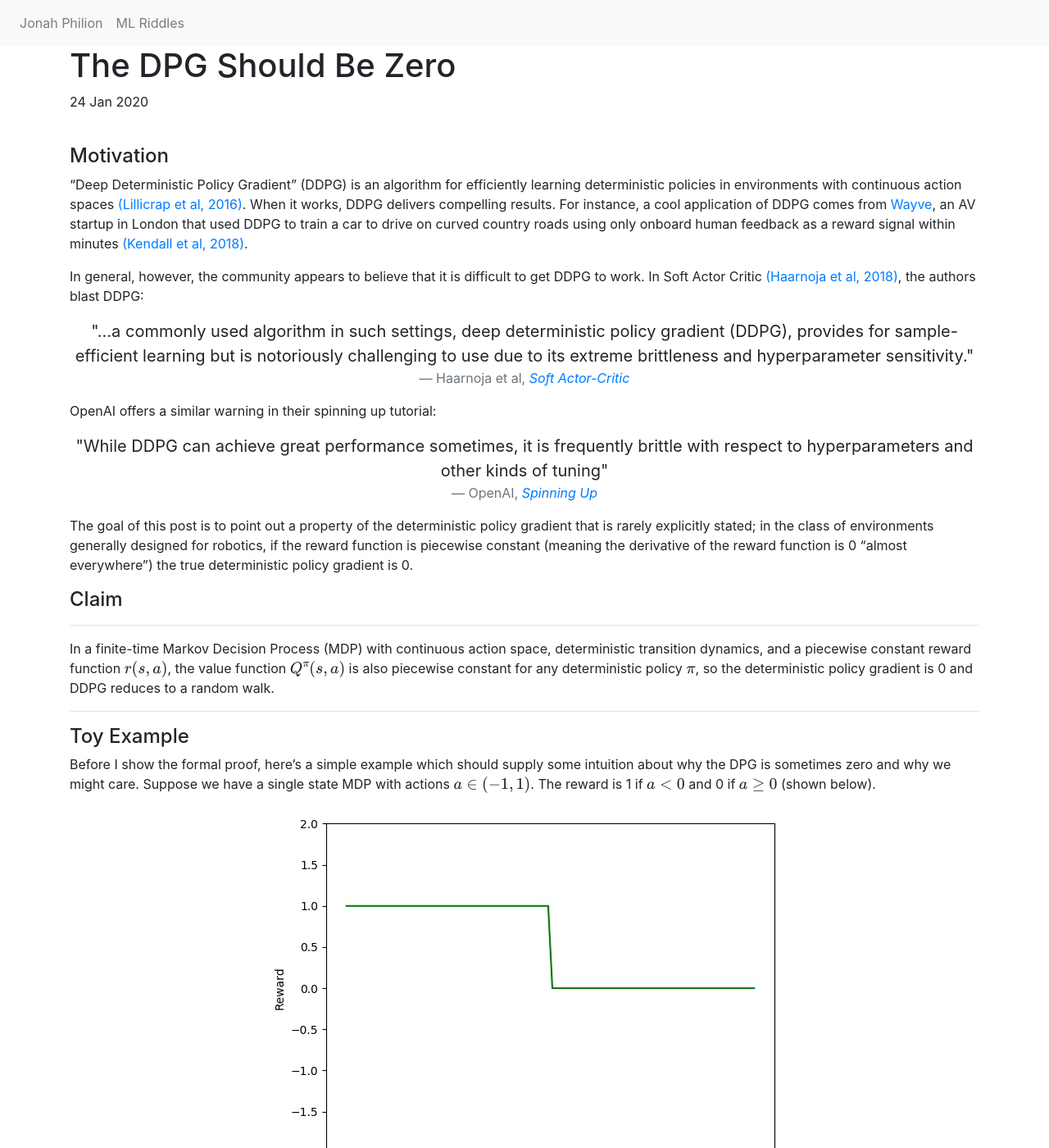
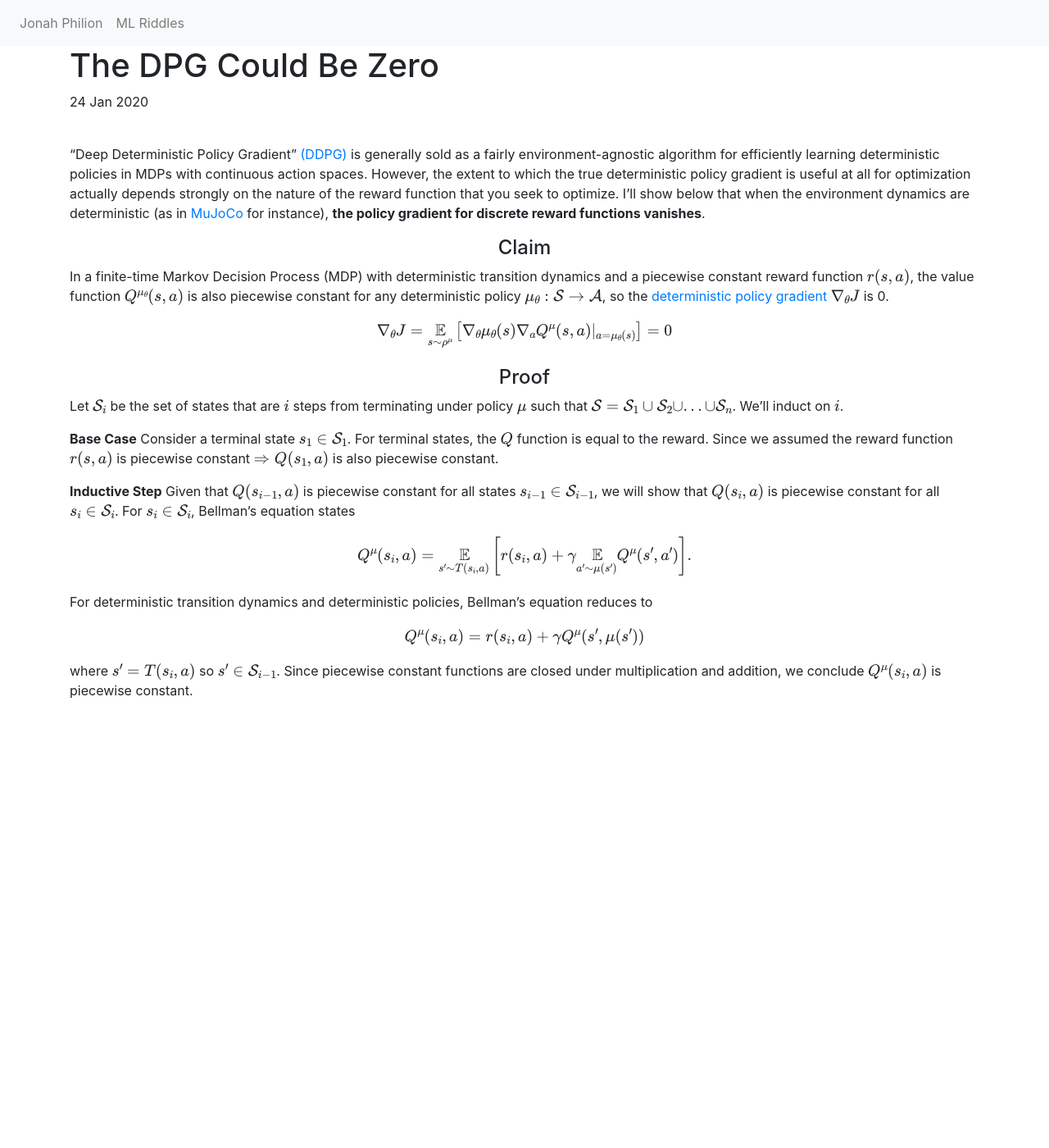
Before and after one commit to jonahthelion/jonahthelion.github.io, a Jekyll site: the page built from _posts/2020-01-24-the-dpg-could-be-zero.md, in a window 1280 px wide and 1400 px high. Shown: the whole window at 82% size. Built offline with Jekyll 4.4.1, drawn with Linux system fonts in a browser that asks for light colours; formulas are drawn with MathJax 3; some of the changed text lies outside the part shown.

Commit message:
looking better

```diff
--- a/_posts/2020-01-24-the-dpg-should-be-zero.md
+++ b/_posts/2020-01-24-the-dpg-could-be-zero.md
@@ -1,14 +1,42 @@
 ---
 layout: post
-title: "The DPG Should Be Zero"
+title: "The DPG Could Be Zero"
 date: 2020-01-24
 puzzle:
 ---
 
-#### Motivation
-"Deep Deterministic Policy Gradient" (DDPG) is an algorithm for efficiently learning deterministic policies in environments with continuous action spaces [(Lillicrap et al, 2016)](https://arxiv.org/abs/1509.02971). When it works, DDPG delivers compelling results. For instance, a cool application of DDPG comes from [Wayve](https://wayve.ai/), an AV startup in London that used DDPG to train a car to drive on curved country roads using only onboard human feedback as a reward signal within minutes [(Kendall et al, 2018)](https://arxiv.org/abs/1807.00412).
+"Deep Deterministic Policy Gradient" [(DDPG)](https://arxiv.org/abs/1509.02971) is generally sold as a fairly environment-agnostic algorithm for efficiently learning deterministic policies in MDPs with continuous action spaces. However, the extent to which the true deterministic policy gradient is useful at all for optimization actually depends strongly on the nature of the reward function that you seek to optimize. I'll show below that when the environment dynamics are deterministic (as in [MuJoCo](http://www.mujoco.org/) for instance), **the policy gradient for discrete reward functions vanishes**.
 
-In general, however, the community appears to believe that it is difficult to get DDPG to work. In Soft Actor Critic [(Haarnoja et al, 2018)](https://arxiv.org/pdf/1801.01290.pdf), the authors blast DDPG:
+<center><h4>Claim</h4></center>
+In a finite-time Markov Decision Process (MDP) with deterministic transition dynamics and a piecewise constant reward function $$r(s, a)$$, the value function $$Q^{\mu_\theta}(s, a)$$ is also piecewise constant for any deterministic policy $$\mu_\theta : \mathcal{S} \rightarrow \mathcal{A}$$, so the [deterministic policy gradient](https://arxiv.org/abs/1509.02971) $$\nabla_\theta J$$ is 0.
+
+$$\nabla_\theta J = \underset{s \sim \rho^\mu}{\mathbb{E}} \left[ \nabla_\theta \mu_\theta(s) \nabla_a Q^{\mu}(s, a) \rvert_{a=\mu_\theta(s)} \right] = 0$$
+
+
+<center><h4>Proof</h4></center>
+Let $$\mathcal{S}_i$$ be the set of states that are $$i$$ steps from terminating under policy $$\mu$$ such that $$\mathcal{S} = \mathcal{S}_1 \cup \mathcal{S}_2 \cup ... \cup \mathcal{S}_n$$. We'll induct on $$i$$.
+
+**Base Case** Consider a terminal state $$s_1 \in \mathcal{S}_1$$. For terminal states, the $$Q$$ function is equal to the reward. Since we assumed the reward function $$r(s,a)$$ is piecewise constant $$\Rightarrow Q(s_1, a)$$ is also piecewise constant.
+
+**Inductive Step** Given that $$Q(s_{i-1}, a)$$ is piecewise constant for all states $$s_{i-1} \in \mathcal{S}_{i-1}$$, we will show that $$Q(s_i, a)$$ is piecewise constant for all $$s_i \in \mathcal{S}_{i}$$. For $$s_i \in \mathcal{S}_i$$, Bellman's equation states
+
+$$ Q^\mu(s_i, a) = \underset{s' \sim T(s_i, a)}{\mathbb{E}} \left[ r(s_i,a) + \gamma \underset{a' \sim \mu(s')}{\mathbb{E}} Q^\mu(s', a') \right].$$
+
+For deterministic transition dynamics and deterministic policies, Bellman's equation reduces to
+
+$$ Q^\mu(s_i, a) = r(s_i,a) + \gamma  Q^\mu(s', \mu(s')) $$
+
+where $$s' = T(s_i, a)$$ so $$s' \in \mathcal{S}_{i-1}$$. Since piecewise constant functions are closed under multiplication and addition, we conclude $$Q^\mu(s_i, a)$$ is piecewise constant.
+
+
+<!-- #### Proof
+"Deep Deterministic Policy Gradient" (DDPG) is generally sold as an algorithm for efficiently learning deterministic policies in MDPs with continuous action spaces. A possibly enlightening observation about the deterministic policy gradient is that it is exactly 0 in a wide range of environments. -->
+
+<!-- "Deep Deterministic Policy Gradient" (DDPG) is an algorithm for efficiently learning deterministic policies in environments with continuous action spaces [(Lillicrap et al, 2016)](https://arxiv.org/abs/1509.02971). When it works, DDPG delivers compelling results. For instance, a cool application of DDPG comes from [Wayve](https://wayve.ai/), an AV startup in London that used DDPG to train a car to drive on curved country roads using only onboard human feedback as a reward signal within minutes [(Kendall et al, 2018)](https://arxiv.org/abs/1807.00412). -->
+
+
+
+<!-- In general, however, the community appears to believe that it is difficult to get DDPG to work. In Soft Actor Critic [(Haarnoja et al, 2018)](https://arxiv.org/pdf/1801.01290.pdf), the authors blast DDPG:
 
 <blockquote class="blockquote">
   <center><p class="mb-0">"...a commonly used algorithm in such settings, deep deterministic policy gradient (DDPG), provides for sample-efficient learning but is notoriously challenging to use due to its extreme brittleness and hyperparameter sensitivity."</p>
@@ -80,4 +108,4 @@ In general, reinforcement learning algorithms are presented in a way that makes
 
 Part of the reason DDPG still works in those cases is that the neural surrogate for $$Q(s,a)$$ cannot exactly match a step function. As a result, the critic usually has a small gradient pointed towards regions of higher reward.
 
-It's possibly illuminating to count the number of discrete values that $$Q(s,a)$$ can output. From Bellman's equation, we see that $$Q(s,a)$$ produces $$O(n^t)$$ discrete values where $$n$$ is the number of discrete values produced by $$r(s,a)$$ and state $$s$$ is $$t$$ steps from terminating.
+It's possibly illuminating to count the number of discrete values that $$Q(s,a)$$ can output. From Bellman's equation, we see that $$Q(s,a)$$ produces $$O(n^t)$$ discrete values where $$n$$ is the number of discrete values produced by $$r(s,a)$$ and state $$s$$ is $$t$$ steps from terminating. -->
--- a/blog/index.html
+++ b/blog/index.html
@@ -3,9 +3,11 @@ layout: default
 title: ML Riddles
 ---
 
-	<ul class="posts">
+	<center><h2>ML Riddles</h2></center>
+
+	<ul class="list-group">
 
 	  {% for post in site.posts %}
-	    <li><a href="{{ post.url }}" title="{{ post.title }}">{{ post.title }}</a> (<span>{{ post.date | date_to_string }}</span>)</li>
+	    <li class="list-group-item"><a href="{{ post.url }}" title="{{ post.title }}">{{ post.title }}</a> (<span>{{ post.date | date_to_string }}</span>)</li>
 	  {% endfor %}
 	</ul>
```
Also changed, not shown: index.html (+9 -1 lines), assets/Philion.jpg (added).
